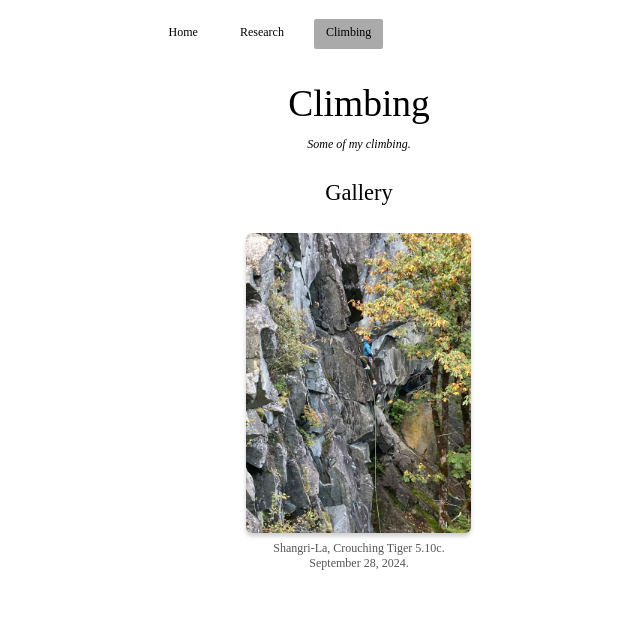
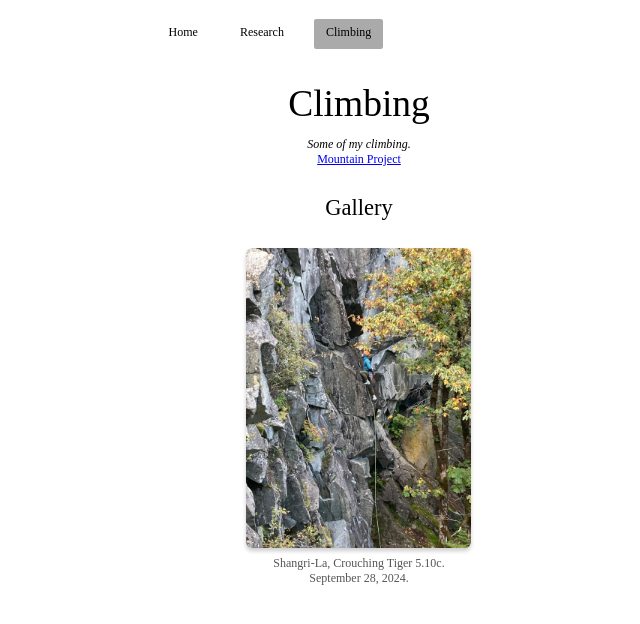
Before and after one commit to MalachiteWind/malachitewind.github.io, a plain HTML site: page climbing/climbing.html in a window 1280 px wide. Shown: the top 624 px of the page, without its empty margins (281-921 px from the left). Drawn offline with Linux system fonts and the light colour scheme.

Commit message:
add Mountain Project link

```diff
--- a/climbing/climbing.html
+++ b/climbing/climbing.html
@@ -57,7 +57,8 @@
           <td align="center" bgcolor="white">
             <h1 style="font-size:50px; font-weight:normal;">Climbing</h1>
             <p style="font-size:16px;">
-              <em> Some of my climbing.</em>
+              <em> Some of my climbing.</em><br>
+              <a href="https://www.mountainproject.com/user/201838571/ike-griss-salas">Mountain Project</a>
             </p>
           </td>
         </tr>
```
